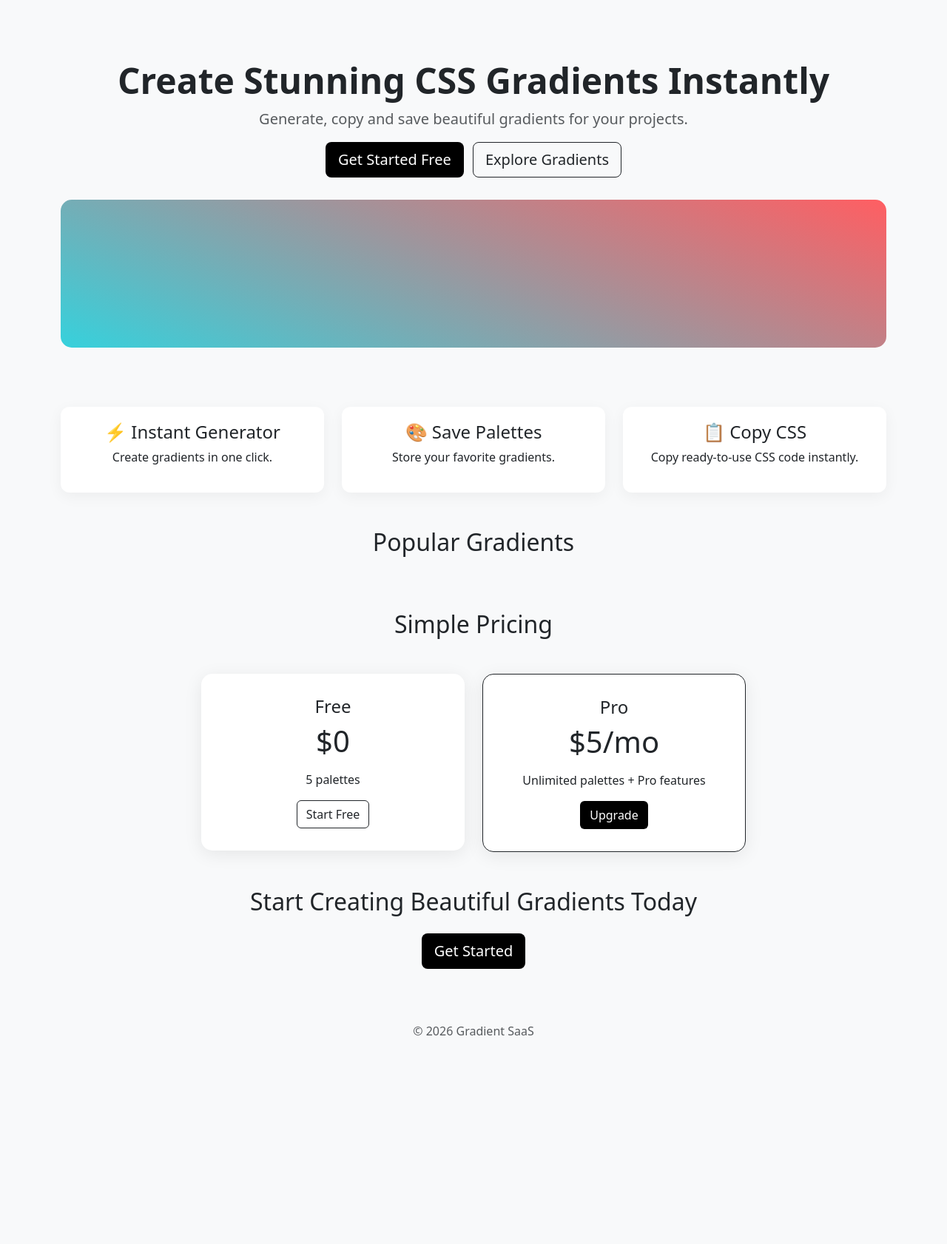
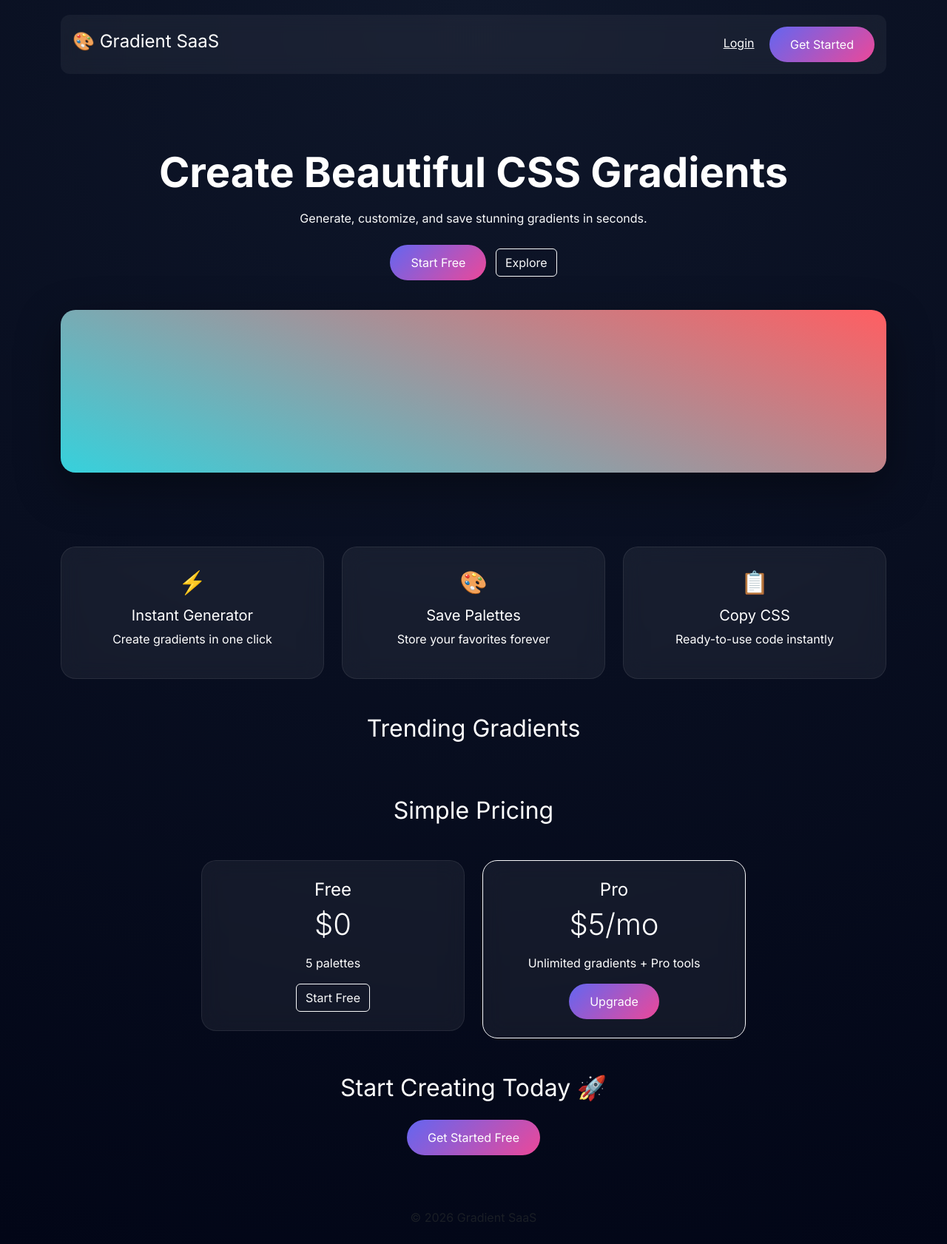
Before and after one commit to wah80/gradient-saas, a Flask app: page / in a window 1280 px wide. Shown: the whole page at 74% size. Before the commit the page ends 1400 px from the top, so only its background shows below. Run offline with Flask 3, Linux system fonts and the light colour scheme; data that the repository does not hold is empty; some libraries are stand-ins or nearby versions.

Commit message:
premium UI

```diff
--- a/templates/home.html
+++ b/templates/home.html
@@ -1,50 +1,82 @@
 <!DOCTYPE html>
 <html>
 <head>
-    <title>Gradient SaaS - Create Beautiful CSS Gradients</title>
+    <title>Gradient SaaS</title>
 
-    <meta name="description" content="Generate, copy and save beautiful CSS gradients instantly. Free & Pro tools available.">
+    <meta name="viewport" content="width=device-width, initial-scale=1.0">
 
     <link href="https://cdn.jsdelivr.net/npm/bootstrap@5.3.2/dist/css/bootstrap.min.css" rel="stylesheet">
 
+    <!-- Google Font -->
+    <link href="https://fonts.googleapis.com/css2?family=Inter:wght@300;400;600;700&display=swap" rel="stylesheet">
+
     <style>
+
         body {
-            background: #f8f9fa;
+            font-family: 'Inter', sans-serif;
+            background: radial-gradient(circle at top, #0f172a, #020617);
+            color: white;
+        }
+
+        .navbar {
+            backdrop-filter: blur(12px);
+            background: rgba(255,255,255,0.05);
+            border-radius: 12px;
+            margin-top: 20px;
         }
 
         .hero {
-            padding: 80px 0;
+            padding: 100px 0;
             text-align: center;
         }
 
         .gradient-box {
-            height: 200px;
-            border-radius: 15px;
-            margin-top: 30px;
+            height: 220px;
+            border-radius: 20px;
+            margin-top: 40px;
+            box-shadow: 0 20px 60px rgba(0,0,0,0.4);
+            transition: transform 0.4s ease;
         }
 
-        .feature-box {
-            padding: 20px;
-            border-radius: 12px;
-            background: white;
-            box-shadow: 0 5px 20px rgba(0,0,0,0.05);
+        .gradient-box:hover {
+            transform: scale(1.05);
+        }
+
+        .glass {
+            background: rgba(255,255,255,0.06);
+            backdrop-filter: blur(14px);
+            border-radius: 20px;
+            padding: 25px;
+            border: 1px solid rgba(255,255,255,0.08);
+        }
+
+        .btn-main {
+            background: linear-gradient(135deg, #6366f1, #ec4899);
+            border: none;
+            color: white;
+            padding: 12px 28px;
+            border-radius: 999px;
+            transition: 0.3s;
+        }
+
+        .btn-main:hover {
+            transform: translateY(-2px);
+            box-shadow: 0 10px 30px rgba(236,72,153,0.4);
+        }
+
+        .feature-icon {
+            font-size: 30px;
+            margin-bottom: 10px;
         }
 
         .pricing-card {
-            border-radius: 15px;
-            padding: 30px;
-            background: white;
-            box-shadow: 0 5px 25px rgba(0,0,0,0.08);
+            transition: 0.3s;
         }
 
-        .btn-main {
-            background: black;
-            color: white;
+        .pricing-card:hover {
+            transform: translateY(-8px);
         }
 
-        .btn-main:hover {
-            background: #333;
-        }
     </style>
 </head>
 
@@ -52,51 +84,67 @@
 
 <div class="container">
 
-    <!-- 🔥 HERO -->
+    <!-- 🔥 NAVBAR -->
+    <div class="d-flex justify-content-between align-items-center p-3 navbar">
+        <h4>🎨 Gradient SaaS</h4>
+
+        <div>
+            <a href="/login" class="text-white me-3">Login</a>
+            <a href="/register" class="btn btn-main">Get Started</a>
+        </div>
+    </div>
+
+    <!-- 🚀 HERO -->
     <div class="hero">
-        <h1 class="display-5 fw-bold">
-            Create Stunning CSS Gradients Instantly
+
+        <h1 class="display-4 fw-bold">
+            Create Beautiful CSS Gradients
         </h1>
 
-        <p class="lead text-muted">
-            Generate, copy and save beautiful gradients for your projects.
+        <p class="text-light mt-3">
+            Generate, customize, and save stunning gradients in seconds.
         </p>
 
-        <a href="/register" class="btn btn-main btn-lg me-2">Get Started Free</a>
-        <a href="/gradients" class="btn btn-outline-dark btn-lg">Explore Gradients</a>
+        <div class="mt-4">
+            <a href="/register" class="btn btn-main me-2">Start Free</a>
+            <a href="/gradients" class="btn btn-outline-light">Explore</a>
+        </div>
 
-        <!-- 🎨 Live Gradient -->
         <div id="hero-gradient" class="gradient-box"></div>
+
     </div>
 
     <!-- 💎 FEATURES -->
     <div class="row text-center mb-5">
 
         <div class="col-md-4">
-            <div class="feature-box">
-                <h4>⚡ Instant Generator</h4>
-                <p>Create gradients in one click.</p>
+            <div class="glass">
+                <div class="feature-icon">⚡</div>
+                <h5>Instant Generator</h5>
+                <p>Create gradients in one click</p>
             </div>
         </div>
 
         <div class="col-md-4">
-            <div class="feature-box">
-                <h4>🎨 Save Palettes</h4>
-                <p>Store your favorite gradients.</p>
+            <div class="glass">
+                <div class="feature-icon">🎨</div>
+                <h5>Save Palettes</h5>
+                <p>Store your favorites forever</p>
             </div>
         </div>
 
         <div class="col-md-4">
-            <div class="feature-box">
-                <h4>📋 Copy CSS</h4>
-                <p>Copy ready-to-use CSS code instantly.</p>
+            <div class="glass">
+                <div class="feature-icon">📋</div>
+                <h5>Copy CSS</h5>
+                <p>Ready-to-use code instantly</p>
             </div>
         </div>
 
     </div>
 
     <!-- 🔥 GRADIENT SHOWCASE -->
-    <h2 class="text-center mb-4">Popular Gradients</h2>
+    <h2 class="text-center mb-4">Trending Gradients</h2>
 
     <div class="row">
 
@@ -115,7 +163,7 @@
                     ">
                 </div>
 
-                <p class="mt-2 text-dark text-center">{{ g.name }}</p>
+                <p class="text-center mt-2 text-white">{{ g.name }}</p>
 
             </a>
 
@@ -132,19 +180,19 @@
     <div class="row justify-content-center">
 
         <div class="col-md-4">
-            <div class="pricing-card text-center">
+            <div class="glass pricing-card text-center">
                 <h4>Free</h4>
                 <p class="display-6">$0</p>
                 <p>5 palettes</p>
-                <a href="/register" class="btn btn-outline-dark">Start Free</a>
+                <a href="/register" class="btn btn-outline-light">Start Free</a>
             </div>
         </div>
 
         <div class="col-md-4">
-            <div class="pricing-card text-center border border-dark">
+            <div class="glass pricing-card text-center border border-light">
                 <h4>Pro</h4>
                 <p class="display-6">$5/mo</p>
-                <p>Unlimited palettes + Pro features</p>
+                <p>Unlimited gradients + Pro tools</p>
                 <a href="/pricing" class="btn btn-main">Upgrade</a>
             </div>
         </div>
@@ -153,8 +201,8 @@
 
     <!-- 🚀 CTA -->
     <div class="text-center my-5">
-        <h2>Start Creating Beautiful Gradients Today</h2>
-        <a href="/register" class="btn btn-main btn-lg mt-3">Get Started</a>
+        <h2>Start Creating Today 🚀</h2>
+        <a href="/register" class="btn btn-main mt-3">Get Started Free</a>
     </div>
 
     <!-- FOOTER -->
```
